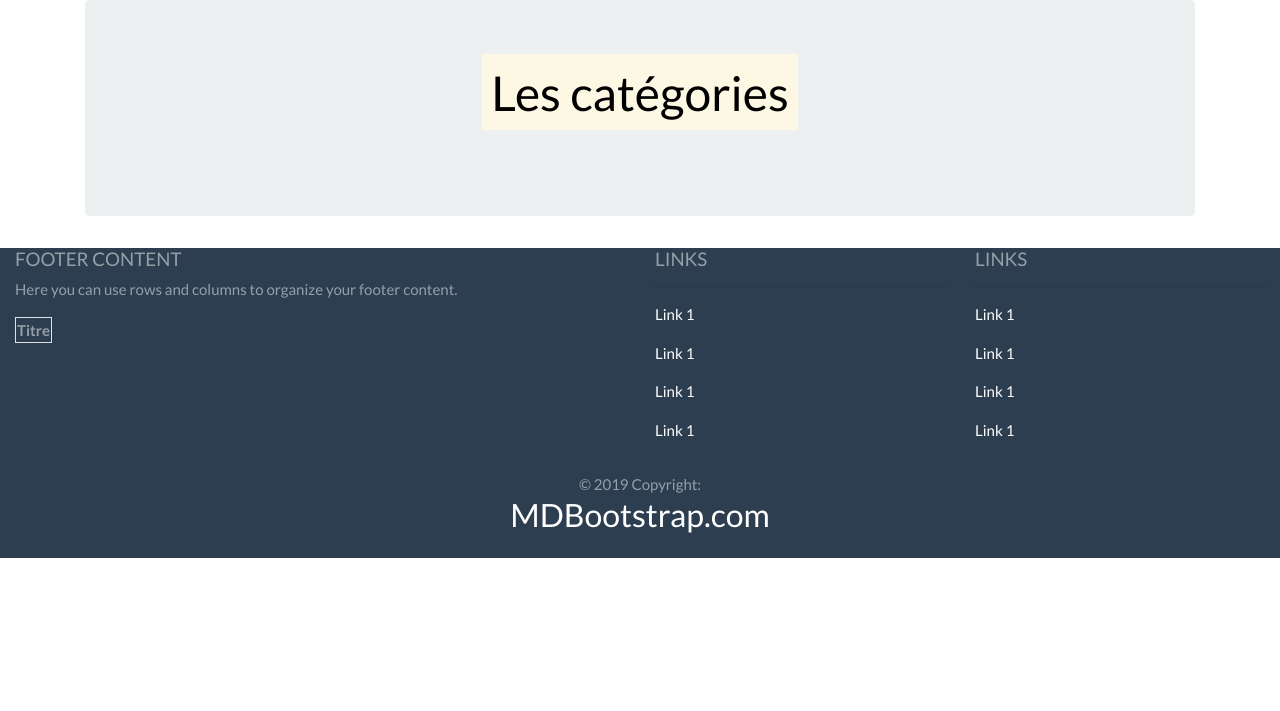
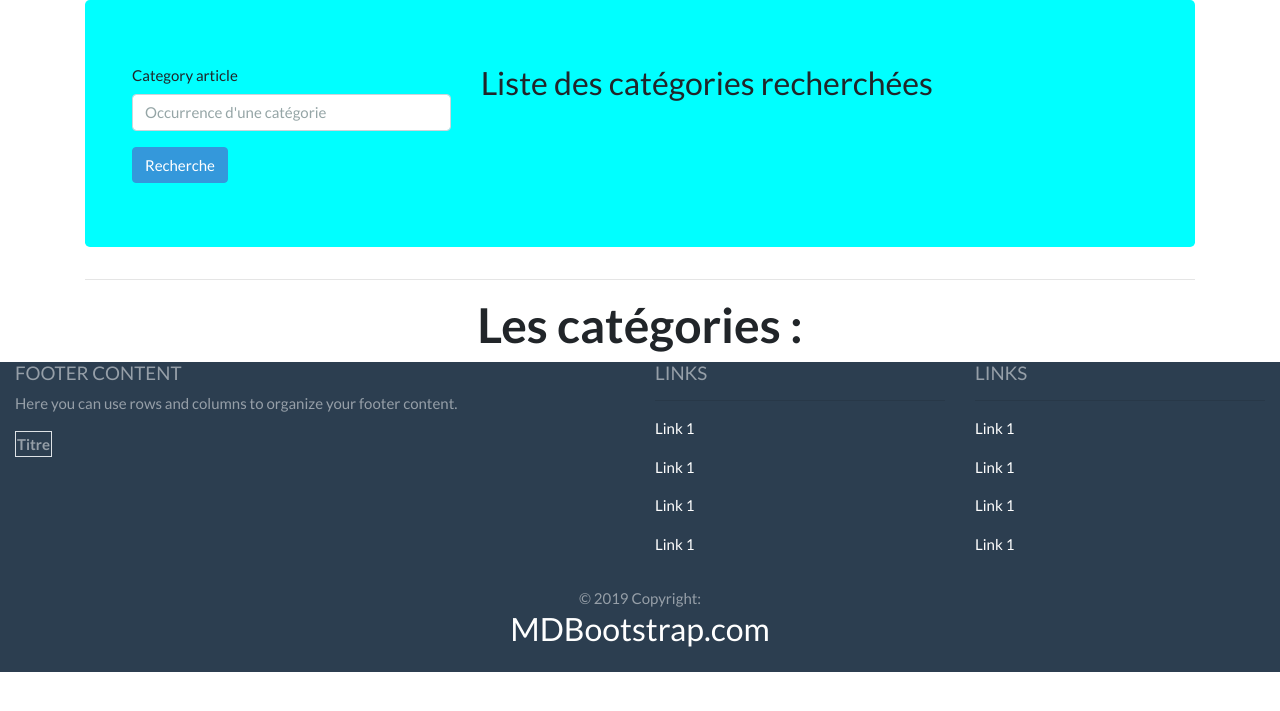
Before and after one commit to marcelnuzzo/shopStore, a Symfony app: template templates/blog/recherche.html.twig in a window 1280 px wide. Shown: the part 71-782 px from the top of the page. Run offline with Twig, Linux system fonts and the light colour scheme; the template is opened without the code that fills it, so the values that code supplies are empty; form fields are guessed from the names that the template uses; some libraries are stand-ins or nearby versions.

Commit message:
liste cat par recherche Repo

```diff
--- a/templates/blog/recherche.html.twig
+++ b/templates/blog/recherche.html.twig
@@ -4,16 +4,46 @@
 
 {% block body %}
 
-<div class = "jumbotron">
-    <h1 style="text-align:center"><mark>Les catégories</mark></h1>
-    </br>
+<div class = "jumbotron" style="background-color:cyan">
+    <div class="container">
+        <div class="row">
+            <div class="col-4">
+                {{ form_start(formRecherche) }}
+
+                {{ form_row(formRecherche.categoryArticle, {'attr': {'placeholder': "Occurrence d'une catégorie"}}) }}
+
+                <button type="submit" class="btn btn-info">Recherche</button>
+
+                {{ form_end(formRecherche) }}
+            </div>
+            <div class="col">
+                <section class='categories'>
+                    <h3>Liste des catégories recherchées</h3>
+                    {%for category in categories %}
+                    <category>
+                        <ul>
+                            <li>
+                                <p>{{ category.title }}</p>
+                            </li>
+                        </ul>
+                    </category>
+                    {% endfor%}
+                </section>
+            </div>
+        </div>
+    </div>
+</div>
+    <hr>
+<div>
     <section class='categories'>
-        {%for category in categories %}
+    <h1 style="text-align:center"><strong>Les catégories :</strong></h1>
+        {%for category in cats %}
         <category>
             <ul>
                 <li>
                     <h2>{{ category.title }}</h2>
-
+                    <h3>{{category.content}}</h3>
+                    <p>{{ category.description }}</p>
                 </li>
             </ul>
         </category>
```
Also changed, not shown: src/Controller/BlogController.php (+28 -2 lines).
